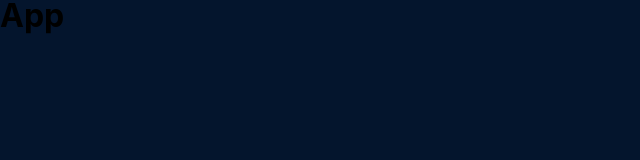
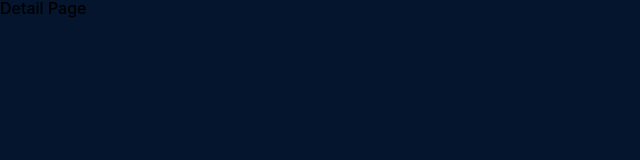
Before and after one commit to Afii64742/movix-react-project, a React (Vite) app: page /1/1 in a window 1280 px wide. Shown: the top 160 px of the page, without its empty margins (0-640 px from the left). Built offline with nearby package versions, Linux system fonts and the light colour scheme.

Commit message:
React router setup

```diff
--- a/src/App.jsx
+++ b/src/App.jsx
@@ -1,8 +1,22 @@
+import { BrowserRouter, Routes, Route } from "react-router-dom";
+
+import Home from "./pages/home/Home";
+import SearchResult from "./pages/searchResult/SearchResult";
+import Explore from "./pages/explore/Explore";
+import PageNotFound from "./pages/404/PageNotFound";
+import Detail from "./pages/detail/Detail";
+
 function App() {
   return (
-    <>
-      <h1>App</h1>
-    </>
+    <BrowserRouter>
+      <Routes>
+        <Route path="/" element={<Home />} />
+        <Route path="/:mediaType/:id" element={<Detail />} />
+        <Route path="/search/:query" element={<SearchResult />} />
+        <Route path="/explore/:mediaType" element={<Explore />} />
+        <Route path="*" element={<PageNotFound />} />
+      </Routes>
+    </BrowserRouter>
   );
 }
 
--- /dev/null
+++ b/src/pages/404/PageNotFound.jsx
@@ -0,0 +1,7 @@
+import React from "react";
+
+const PageNotFound = () => {
+  return <div>Page Not Found</div>;
+};
+
+export default PageNotFound;
--- /dev/null
+++ b/src/pages/detail/Detail.jsx
@@ -0,0 +1,7 @@
+import React from "react";
+
+const Detail = () => {
+  return <div>Detail Page</div>;
+};
+
+export default Detail;
--- /dev/null
+++ b/src/pages/explore/Explore.jsx
@@ -0,0 +1,7 @@
+import React from "react";
+
+const Explore = () => {
+  return <div>Explore page</div>;
+};
+
+export default Explore;
--- /dev/null
+++ b/src/pages/home/Home.jsx
@@ -0,0 +1,7 @@
+import React from "react";
+
+const Home = () => {
+  return <div>Home page</div>;
+};
+
+export default Home;
--- /dev/null
+++ b/src/pages/searchResult/SearchResult.jsx
@@ -0,0 +1,7 @@
+import React from "react";
+
+const SearchResult = () => {
+  return <div>search result page</div>;
+};
+
+export default SearchResult;
```
Also changed, not shown: 1 other file (tests, documents, lock files or other folders).
